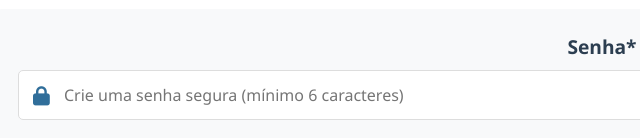
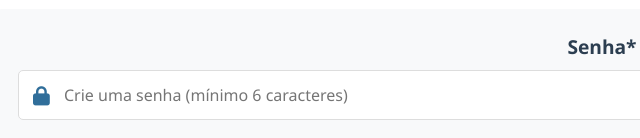
Before and after one commit to asaphtnt123/corretor-certo, a website with bundled scripts: page login.html in a window 1280 px wide. Shown: the part 814-952 px from the top of the page, 38-678 px from the left. Built offline with nearby package versions, Linux system fonts and the light colour scheme; no server answers; a script that the page names is missing.

Commit message:
Update login.html

```diff
--- a/login.html
+++ b/login.html
@@ -381,7 +381,7 @@
                     <label for="registerPassword">Senha*</label>
                     <div class="input-with-icon">
                         <i class="fas fa-lock"></i>
-                        <input type="password" id="registerPassword" required placeholder="Crie uma senha segura (mínimo 6 caracteres)">
+                        <input type="password" id="registerPassword" required placeholder="Crie uma senha (mínimo 6 caracteres)">
                         <button type="button" class="toggle-password">
                             <i class="fas fa-eye"></i>
                         </button>
```
